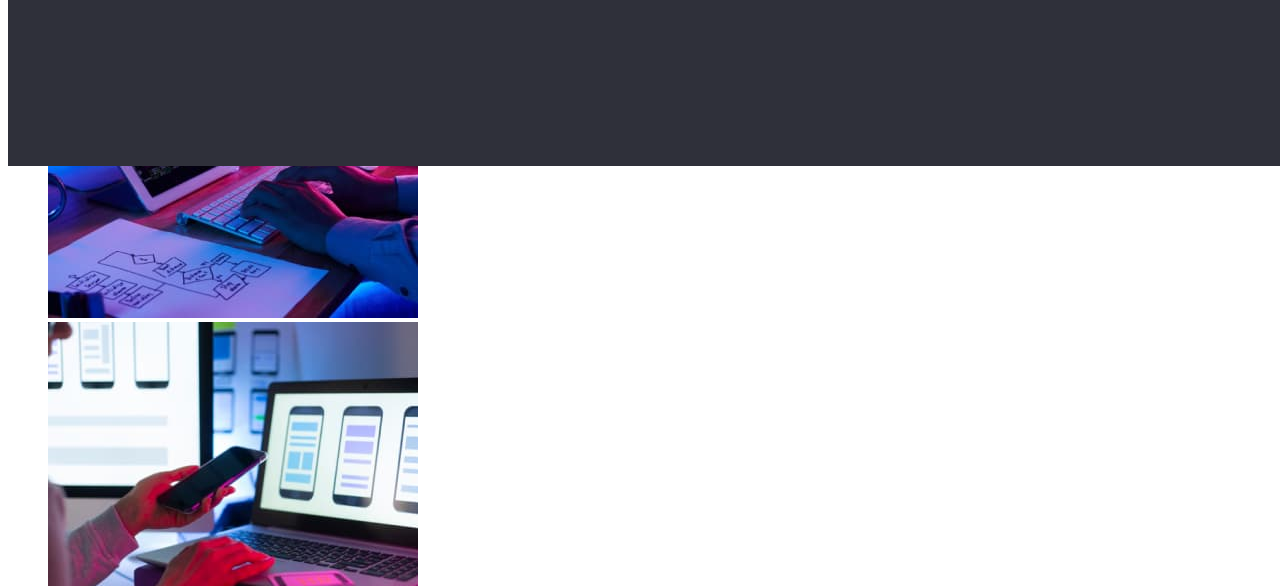
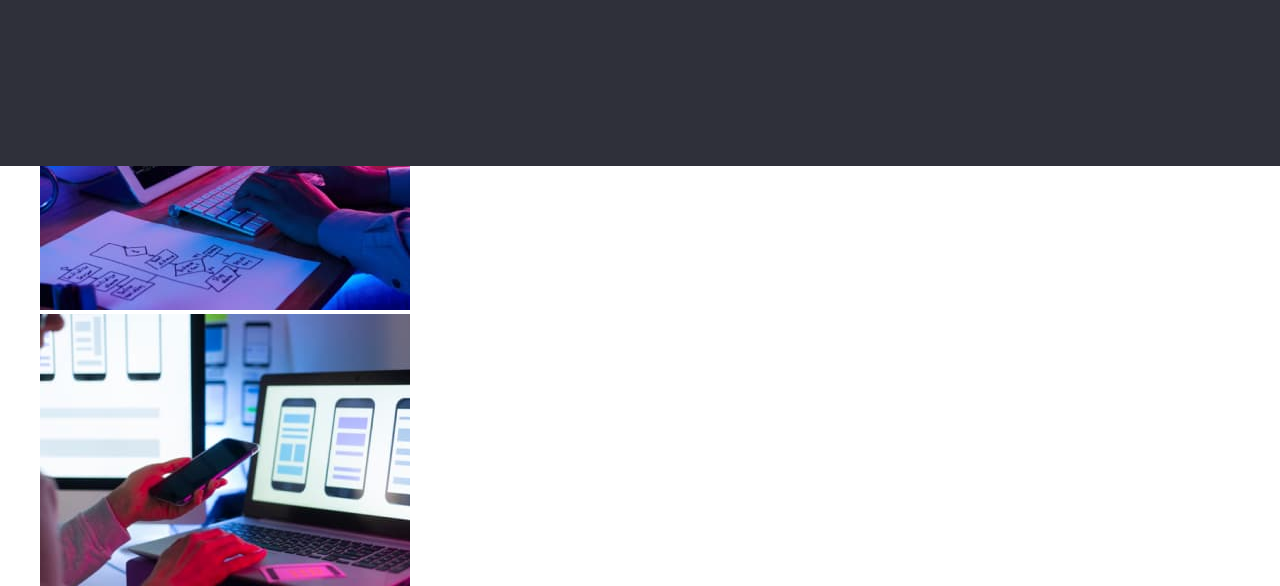
Before and after one commit to Botsman9/demo-st, a plain HTML site: page index.html in a window 1280 px wide. Shown: the part 514-1100 px from the top of the page. Drawn offline with nearby package versions, Linux system fonts and the light colour scheme.

Commit message:
нормализация стилей

```diff
--- a/css/style.css
+++ b/css/style.css
@@ -22,6 +22,7 @@ body {
   font-family: "Roboto", sans-serif;
   font-style: normal;
   font-weight: 500;
+  margin: 0 auto;
 }
 
 ul {
--- a/index.html
+++ b/index.html
@@ -10,6 +10,8 @@
     <link
         href="https://fonts.googleapis.com/css2?family=Raleway:wght@700&family=Roboto:wght@400;500;700;900&display=swap"
         rel="stylesheet">
+        <link rel="stylesheet" href="https://cdnjs.cloudflare.com/ajax/libs/modern-normalize/1.1.0/modern-normalize.min.css
+           ">
     <link rel="stylesheet" href="./css/style.css">
 
 </head>
```
Also changed, not shown: portfolio.html (+2 -0 lines).
